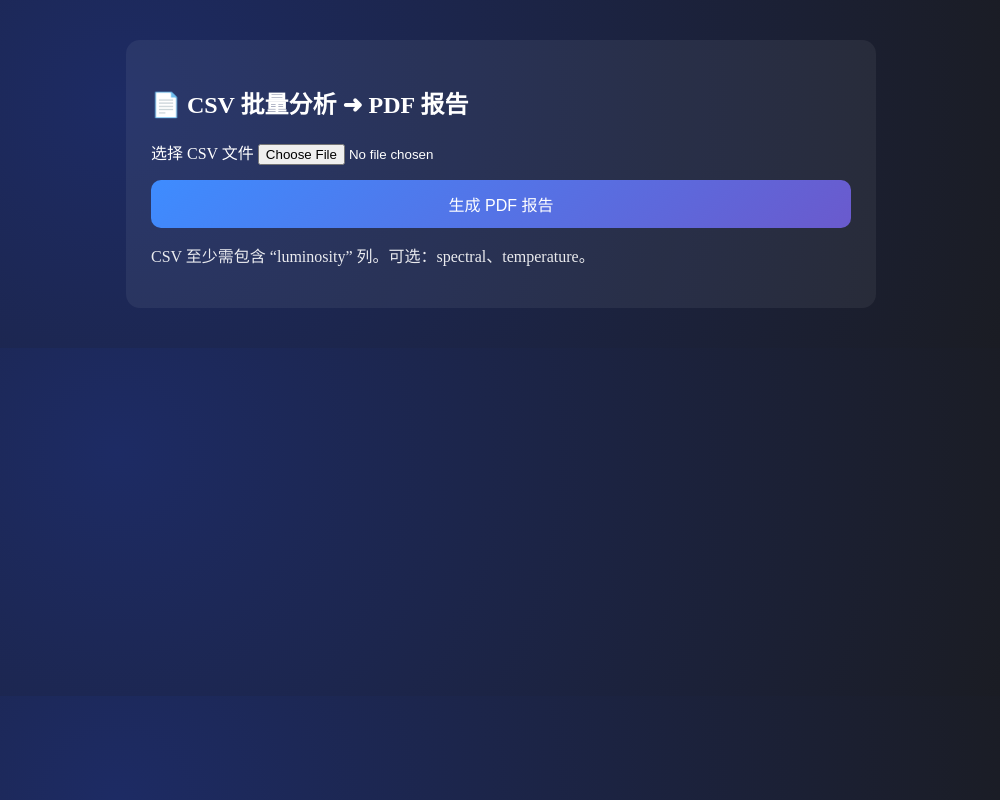
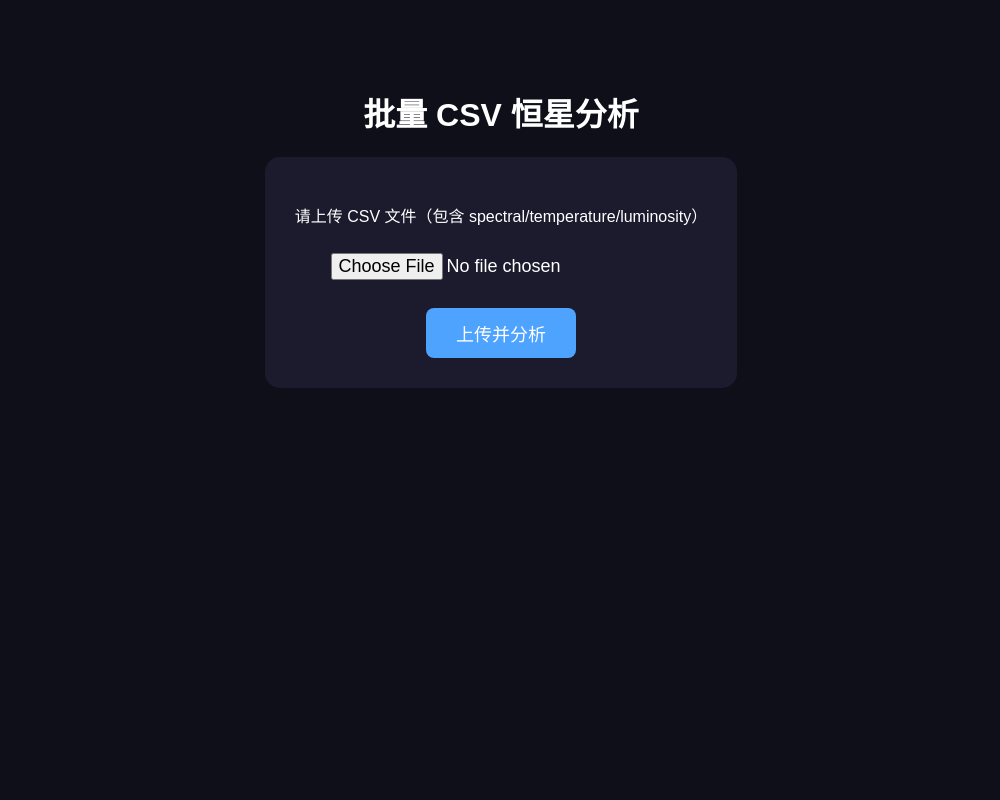
Before and after one commit to sriubasastor-debug/stellar-spectrum-web, a plain HTML site: page templates/csv.html in a window 1280 px wide. Shown: the whole page, without its empty margins (139-1139 px from the left). Drawn offline with Linux system fonts and the light colour scheme.

Commit message:
Update csv.html

```diff
--- a/templates/csv.html
+++ b/templates/csv.html
@@ -2,43 +2,49 @@
 <html lang="zh-CN">
 <head>
     <meta charset="UTF-8">
-<meta name="viewport" content="width=device-width, initial-scale=1.0">
-<title>CSV 批量分析</title>
+    <title>批量 CSV 分析</title>
     <style>
-body{
-    background:radial-gradient(circle at 20% 30%, #1d2b64, #1a1a1a);
-    color:white;
-    font-family:"Microsoft Yahei";
+        body {
+            background: #0f0f1a;
+            color: white;
+            font-family: "Microsoft YaHei", sans-serif;
+            text-align: center;
+            padding: 60px;
         }
-.container{
-    max-width:700px;
-    margin:40px auto;
-    padding:25px;
-    background:rgba(255,255,255,0.06);
-    border-radius:14px;
+        input, button {
+            padding: 10px;
+            font-size: 18px;
+            border-radius: 8px;
         }
-button{
-    width:100%; padding:12px;
-    margin-top:15px;
-    background:linear-gradient(135deg,#3e8cff,#6a5acd);
-    color:white; border:none; border-radius:10px;
-    font-size:16px;
+        button {
+            background: #4ea3ff;
+            color: white;
+            border: none;
+            padding: 12px 30px;
+        }
+        button:hover { background: #77bbff; }
+        .box {
+            background: #1b1b2d;
+            padding: 30px;
+            border-radius: 15px;
+            display: inline-block;
         }
     </style>
 </head>
+
 <body>
-<div class="container">
-<h2>📄 CSV 批量分析 ➜ PDF 报告</h2>
 
-<form method="post" enctype="multipart/form-data">
-    <label>选择 CSV 文件</label>
+<h1>批量 CSV 恒星分析</h1>
+
+<div class="box">
+    <form method="POST" enctype="multipart/form-data">
+        <p>请上传 CSV 文件（包含 spectral/temperature/luminosity）</p>
+
         <input type="file" name="csvfile" accept=".csv" required>
-    <button type="submit">生成 PDF 报告</button>
+        <br><br>
+        <button type="submit">上传并分析</button>
     </form>
+</div>
 
-<p style="margin-top:15px; opacity:0.9;">
-CSV 至少需包含 “luminosity” 列。可选：spectral、temperature。
-</p>
-</div>
 </body>
 </html>
```
Lines whose indentation alone changed are shown as unchanged.
